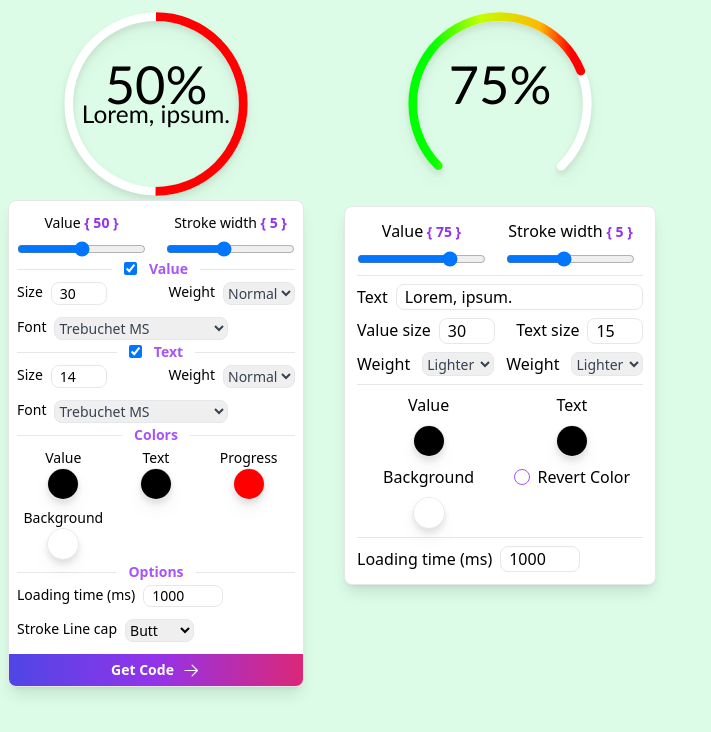
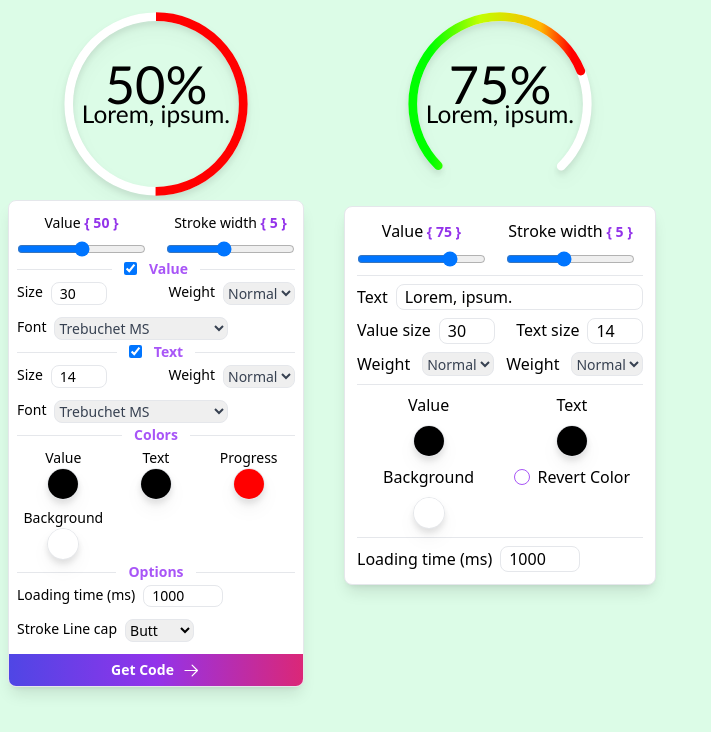
Before and after one commit to alptugidin/react-circular-progress-bar, a React (Vite) app: page / in a window 1280 px wide. Shown: the top 732 px of the page, without its empty margins (0-711 px from the left). Built offline with nearby package versions, Linux system fonts and the light colour scheme.

Commit message:
fix props and default values

```diff
--- a/src/components/HeatDemo/HeatDemo.tsx
+++ b/src/components/HeatDemo/HeatDemo.tsx
@@ -7,22 +7,22 @@ const HeatDemo: React.FC = () => {
   const [progress, setProgress] = useState(75);
   const [heatOptions, setHeatOptions] = useState<IHeatOptions>(
     {
-      strokeColor: '#ff0000',
       strokeWidth: 5,
-      bgColor: '#ffffff',
       valueSize: 30,
-      textSize: 15,
-      valueWeight: 'lighter',
-      textWeight: 'lighter',
-      valueFamily: 'Goudy Bookletter 1911',
-      textFamily: 'Goudy Bookletter 1911',
+      textSize: 14,
+      textWeight: 'normal',
+      valueWeight: 'normal',
+      valueFamily: 'Trebuchet MS',
+      textFamily: 'Trebuchet MS',
       valueColor: '#000000',
       textColor: '#000000',
       showValue: true,
       showText: true,
       revertColor: false,
       loadingTime: 1000,
-      text: 'Lorem, ipsum.'
+      text: 'Lorem, ipsum.',
+      strokeLinecap: 'round',
+      bgColor: '#ffffff'
     }
   );
   return (
@@ -30,20 +30,23 @@ const HeatDemo: React.FC = () => {
       <div className='w-48'>
         <Heat
           progress={progress}
-          showValue
+          showValue={heatOptions.showValue}
+          showText={heatOptions.showText}
           text={heatOptions.text}
           revertColor={heatOptions.revertColor}
           sx={{
-            barColor: heatOptions.strokeColor,
             barWidth: heatOptions.strokeWidth,
             bgColor: heatOptions.bgColor,
             valueSize: heatOptions.valueSize,
             textSize: heatOptions.textSize,
+            valueFamily: heatOptions.valueFamily,
+            textFamily: heatOptions.textFamily,
             valueWeight: heatOptions.valueWeight,
             textWeight: heatOptions.textWeight,
             textColor: heatOptions.textColor,
             valueColor: heatOptions.valueColor,
-            loadingTime: heatOptions.loadingTime
+            loadingTime: heatOptions.loadingTime,
+            strokeLinecap: heatOptions.strokeLinecap
           }}
         />
       </div>
```
